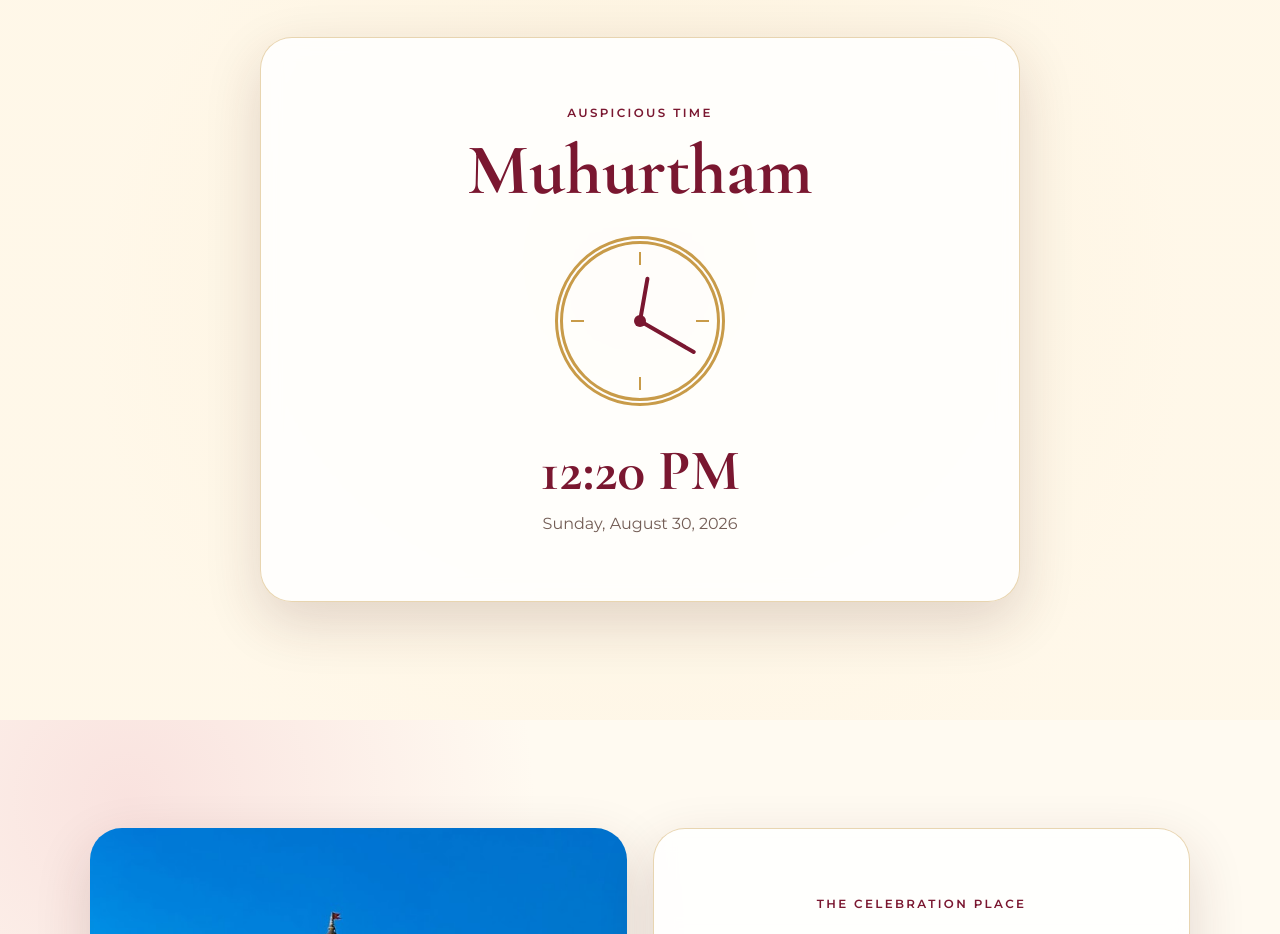
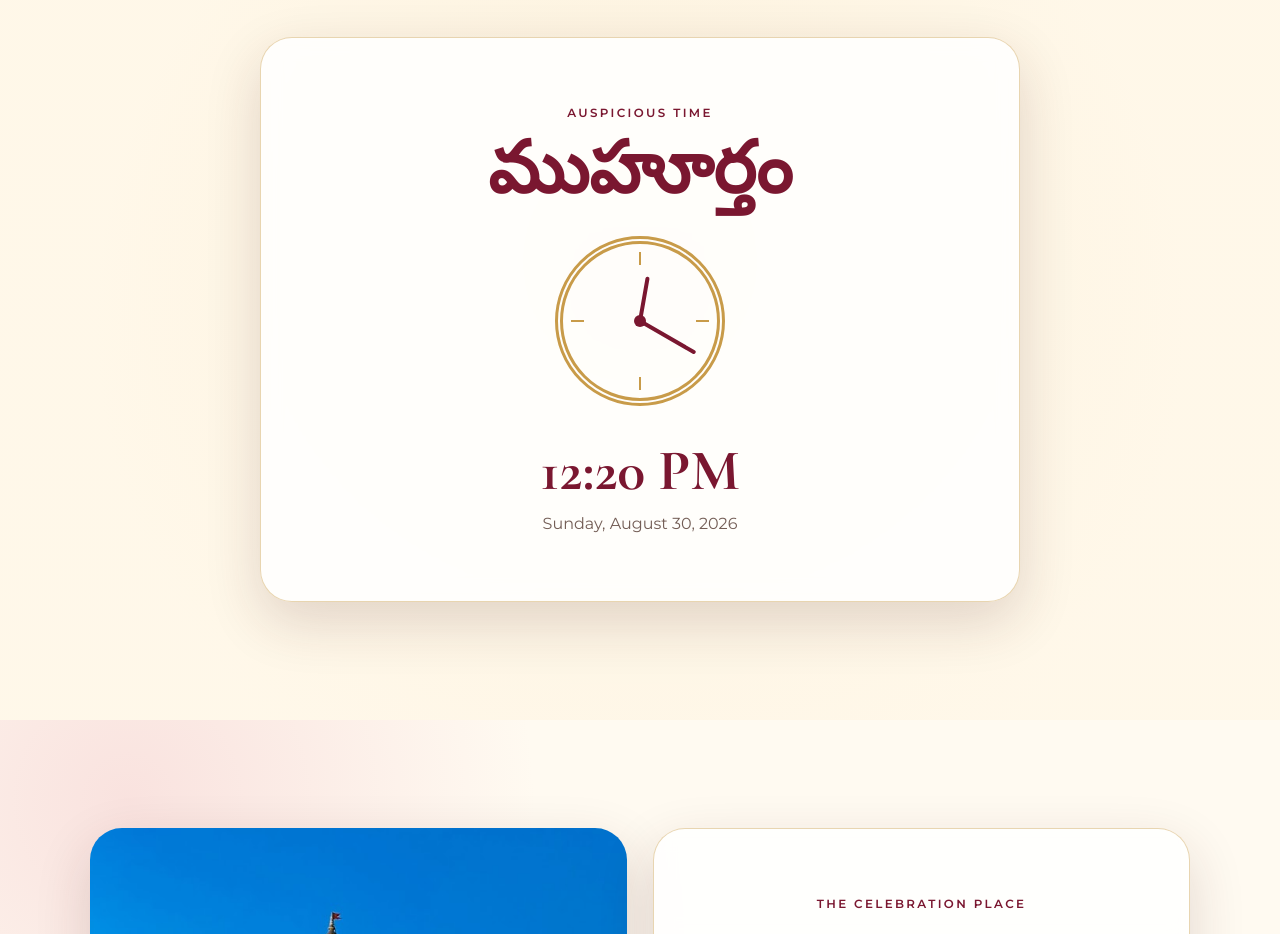
Before and after one commit to jyothisrinivas0830/navya-srinivas-wedding, a plain HTML site: page index.html in a window 1280 px wide. Shown: the part 3500-4434 px from the top of the page. Drawn offline with nearby package versions, Linux system fonts and the light colour scheme.

Commit message:
Update index.html

```diff
--- a/index.html
+++ b/index.html
@@ -322,7 +322,7 @@
       </p>
 
       <h2>
-        Muhurtham
+        ముహూర్తం
       </h2>
 
       <div class="clock">
```
